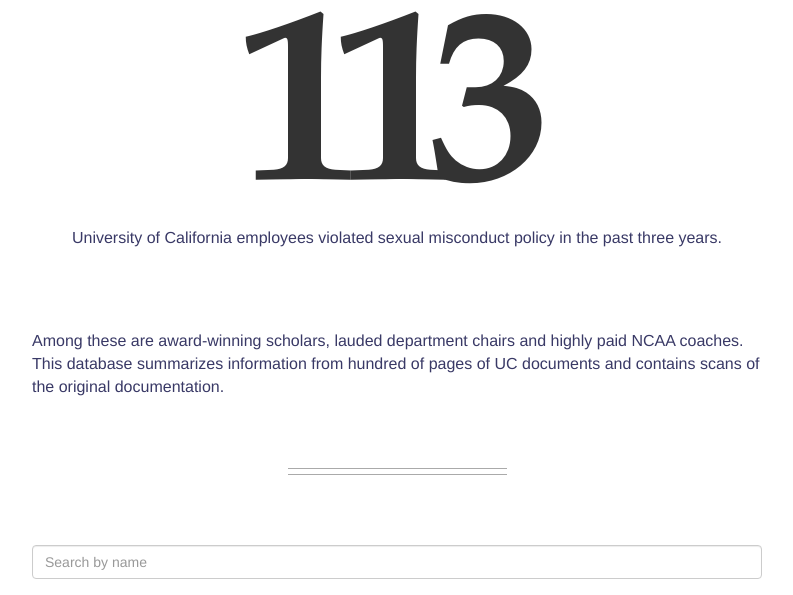
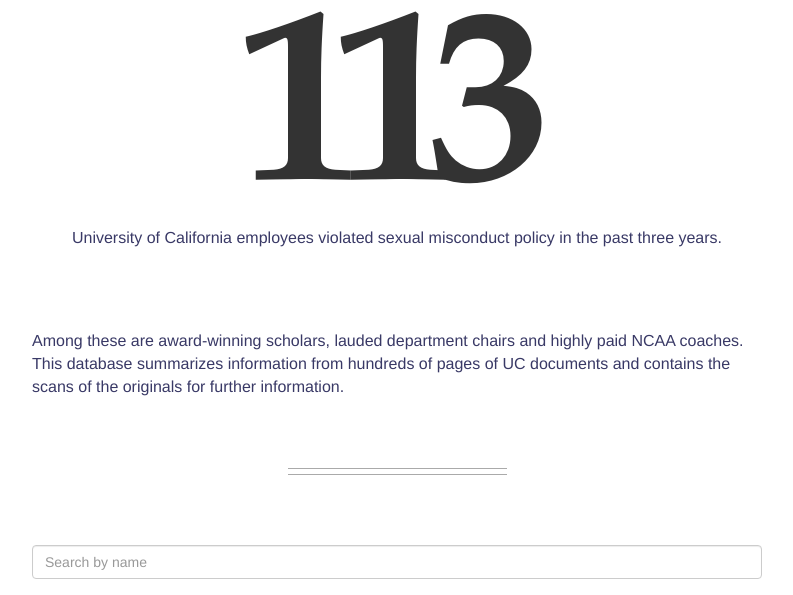
Before and after one commit to dailycal-projects/misconduct, a Django app: template misconduct/templates/misconduct/case_list.html in a window 1280 px wide. Shown: the part 191-786 px from the top of the page, without its empty margins (243-1036 px from the left). Run offline with Django 3.2, Linux system fonts and the light colour scheme; the template is opened without the code that fills it: values that come from a table or form of the project are taken from there, others are empty; tables that the repository leaves empty hold one stand-in row (values such as "Sample post"); some libraries are stand-ins or nearby versions.

Commit message:
fixed description text

```diff
--- a/misconduct/templates/misconduct/case_list.html
+++ b/misconduct/templates/misconduct/case_list.html
@@ -12,7 +12,7 @@
 <p id="info">University of California employees violated sexual misconduct policy in the past three years.</p>
 
 
-<p id="description">Among these are award-winning scholars, lauded department chairs and highly paid NCAA coaches. This database summarizes information from hundred of pages of UC documents and contains scans of the original documentation. </p>
+<p id="description">Among these are award-winning scholars, lauded department chairs and highly paid NCAA coaches. This database summarizes information from hundreds of pages of UC documents and contains the scans of the originals for further information. </p>
 
 
 <div class="separator-last1"></div>
@@ -111,10 +111,7 @@
 	margin-bottom: 60px;
 	font-family: "Helvetica Nueue", Helvetica, Arial, Verdana, sans-serif;
 	color: #393966;
-
-
-/*color: #393966;
-*/}
+}
 
 #description {
 	font-family: "Helvetica Nueue", Helvetica, Arial, Verdana, sans-serif;
```
